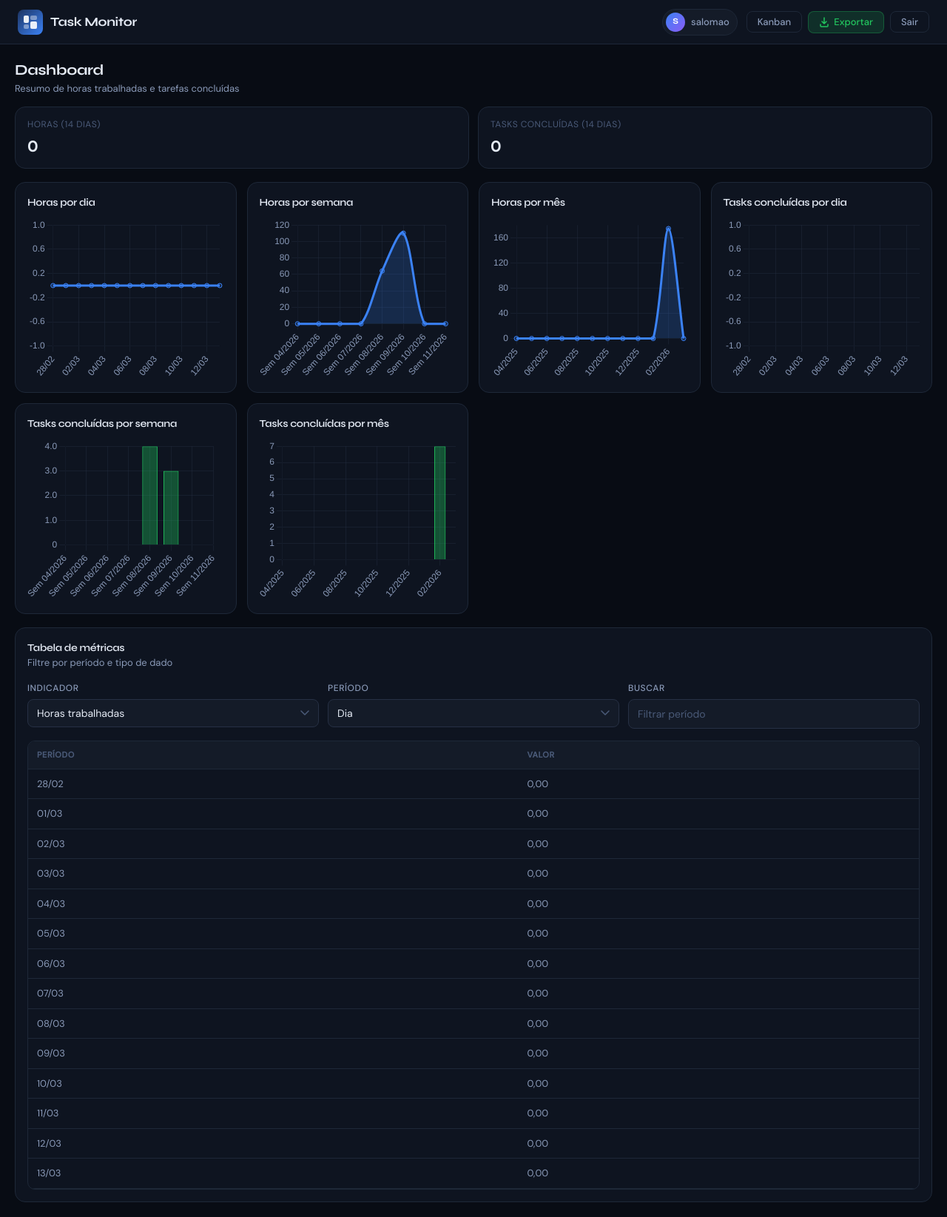
After one commit to henriquesalo/TaskMonitoringProject, a Django app: page /kanban/dashboard/ in a window 1280 px wide. The commit adds this page. Shown: the whole page at 74% size. Run offline with Django 5.2, Linux system fonts and the light colour scheme; a user stored in the database is signed in; data comes from the database, SQL or seed files in the repository.

Commit message:
Dashboard implementation v1

```diff
--- a/static/css/kanban.css
+++ b/static/css/kanban.css
@@ -390,6 +390,148 @@ select {
 .toast.toast-success { border-color: rgba(34,197,94,.3); color: var(--green); }
 .toast.toast-error   { border-color: rgba(239,68,68,.3); color: var(--red); }
 
+.dashboard {
+    padding: 20px;
+    display: flex;
+    flex-direction: column;
+    gap: 18px;
+    min-height: calc(100vh - 60px);
+}
+
+.dash-top {
+    display: flex;
+    flex-direction: column;
+    gap: 14px;
+}
+
+.dash-title h2 {
+    font-size: 20px;
+    font-weight: 700;
+}
+
+.dash-subtitle {
+    color: var(--text-2);
+    font-size: 13px;
+}
+
+.dash-summary {
+    display: flex;
+    gap: 12px;
+    flex-wrap: wrap;
+}
+
+.stat-card {
+    background: var(--surface);
+    border: 1px solid var(--border);
+    border-radius: var(--radius-lg);
+    padding: 14px 16px;
+    display: flex;
+    flex-direction: column;
+    gap: 6px;
+    min-width: 180px;
+    flex: 1 1 200px;
+}
+
+.stat-label {
+    font-size: 12px;
+    text-transform: uppercase;
+    letter-spacing: .04em;
+    color: var(--text-3);
+}
+
+.stat-value {
+    font-size: 20px;
+    font-weight: 700;
+}
+
+.dash-grid {
+    display: grid;
+    grid-template-columns: repeat(auto-fit, minmax(280px, 1fr));
+    gap: 14px;
+}
+
+.panel {
+    background: var(--surface);
+    border: 1px solid var(--border);
+    border-radius: var(--radius-lg);
+    padding: 16px;
+    display: flex;
+    flex-direction: column;
+    gap: 10px;
+    min-height: 280px;
+}
+
+.panel h3 {
+    font-size: 14px;
+    font-weight: 600;
+    color: var(--text);
+}
+
+.table-panel {
+    gap: 16px;
+}
+
+.table-head {
+    display: flex;
+    align-items: center;
+    justify-content: space-between;
+    gap: 12px;
+}
+
+.table-controls {
+    display: grid;
+    grid-template-columns: repeat(auto-fit, minmax(180px, 1fr));
+    gap: 12px;
+}
+
+.table-wrap {
+    width: 100%;
+    overflow: auto;
+    border-radius: var(--radius);
+    border: 1px solid var(--border);
+}
+
+.data-table {
+    width: 100%;
+    border-collapse: collapse;
+    min-width: 360px;
+}
+
+.data-table thead th {
+    text-align: left;
+    font-size: 11px;
+    text-transform: uppercase;
+    letter-spacing: .05em;
+    color: var(--text-3);
+    background: var(--surface-2);
+    padding: 10px 12px;
+    border-bottom: 1px solid var(--border);
+}
+
+.data-table tbody td {
+    padding: 10px 12px;
+    border-bottom: 1px solid var(--border);
+    color: var(--text-2);
+    font-size: 13px;
+}
+
+.data-table tbody tr:hover td {
+    background: rgba(59,130,246,.06);
+    color: var(--text);
+}
+
+.empty-cell {
+    text-align: center;
+    color: var(--text-3);
+    padding: 16px;
+}
+
+.chart-box {
+    position: relative;
+    height: 220px;
+    width: 100%;
+}
+
 /* Responsividade */
 @media (max-width: 640px) {
     .bar { padding: 0 14px; }
--- a/tasks/urls.py
+++ b/tasks/urls.py
@@ -10,5 +10,7 @@ urlpatterns = [
     path('kanban/updateTask/<int:task_id>/', views.updateTask, name='updateTask'),
     path('kanban/deleteTask/<int:task_id>/', views.deleteTask, name='deleteTask'),
     path('kanban/updateTaskStatus/<int:task_id>/', views.updateTaskStatus, name='updateTaskStatus'),
+    path('kanban/dashboard/', views.dashboard, name='dashboard'),
+    path('kanban/exportDashboard/', views.exportDashboardExcel, name='exportDashboardExcel'),
     path('kanban/exportTasks/', views.exportTasksExcel, name='exportTasksExcel'),
 ]
--- a/tasks/views.py
+++ b/tasks/views.py
@@ -7,9 +7,106 @@ from tasks.models import Task # importando o modelo de task para poder filtrar a
 from tasks.forms import TaskForm, RegistrationForm # importando o form da task e o de registro.
 from django.utils import timezone # importando timezone para poder usar no createTask e respeita o timezone do projeto.
 from django.http import JsonResponse, HttpResponse # importando JsonResponse para poder retornar um json no updateTaskStatus e HttpResponse para poder enviar arquivos ao navegador.
-from datetime import datetime
+from datetime import datetime, timedelta
 from openpyxl import Workbook # importando o Workbook que representa um arquivo excel.
 import json
+
+def build_dashboard_data(tasks):
+    tracked_tasks = list(tasks.exclude(start_time__isnull=True).exclude(end_time__isnull=True))
+    done_tasks = list(tasks.filter(status='done', end_time__isnull=False))
+
+    today = timezone.localdate()
+
+    daily_dates = [today - timedelta(days=i) for i in range(13, -1, -1)]
+    daily_hours = {d: 0 for d in daily_dates}
+    daily_done = {d: 0 for d in daily_dates}
+
+    for task in tracked_tasks:
+        end_date = timezone.localdate(task.end_time)
+        if end_date in daily_hours:
+            daily_hours[end_date] += task.calculate_worked_hours()
+
+    for task in done_tasks:
+        end_date = timezone.localdate(task.end_time)
+        if end_date in daily_done:
+            daily_done[end_date] += 1
+
+    daily_labels = [d.strftime("%d/%m") for d in daily_dates]
+    daily_hours_values = [round(daily_hours[d], 2) for d in daily_dates]
+    daily_done_values = [daily_done[d] for d in daily_dates]
+
+    week_starts = []
+    current_week_start = today - timedelta(days=today.weekday())
+    for i in range(7, -1, -1):
+        week_starts.append(current_week_start - timedelta(weeks=i))
+
+    weekly_hours = {d: 0 for d in week_starts}
+    weekly_done = {d: 0 for d in week_starts}
+
+    for task in tracked_tasks:
+        end_date = timezone.localdate(task.end_time)
+        week_start = end_date - timedelta(days=end_date.weekday())
+        if week_start in weekly_hours:
+            weekly_hours[week_start] += task.calculate_worked_hours()
+
+    for task in done_tasks:
+        end_date = timezone.localdate(task.end_time)
+        week_start = end_date - timedelta(days=end_date.weekday())
+        if week_start in weekly_done:
+            weekly_done[week_start] += 1
+
+    weekly_labels = [f"Sem {d.isocalendar().week:02d}/{d.isocalendar().year}" for d in week_starts]
+    weekly_hours_values = [round(weekly_hours[d], 2) for d in week_starts]
+    weekly_done_values = [weekly_done[d] for d in week_starts]
+
+    month_keys = []
+    base_month = today.replace(day=1)
+    for i in range(11, -1, -1):
+        year = base_month.year
+        month = base_month.month - i
+        while month <= 0:
+            month += 12
+            year -= 1
+        month_keys.append((year, month))
+
+    monthly_hours = {k: 0 for k in month_keys}
+    monthly_done = {k: 0 for k in month_keys}
+
+    for task in tracked_tasks:
+        end_date = timezone.localdate(task.end_time)
+        key = (end_date.year, end_date.month)
+        if key in monthly_hours:
+            monthly_hours[key] += task.calculate_worked_hours()
+
+    for task in done_tasks:
+        end_date = timezone.localdate(task.end_time)
+        key = (end_date.year, end_date.month)
+        if key in monthly_done:
+            monthly_done[key] += 1
+
+    monthly_labels = [f"{m:02d}/{y}" for (y, m) in month_keys]
+    monthly_hours_values = [round(monthly_hours[k], 2) for k in month_keys]
+    monthly_done_values = [monthly_done[k] for k in month_keys]
+
+    total_hours = round(sum(daily_hours_values), 2)
+    total_done = sum(daily_done_values)
+
+    return {
+        'hours': {
+            'daily': {'labels': daily_labels, 'values': daily_hours_values},
+            'weekly': {'labels': weekly_labels, 'values': weekly_hours_values},
+            'monthly': {'labels': monthly_labels, 'values': monthly_hours_values},
+        },
+        'done': {
+            'daily': {'labels': daily_labels, 'values': daily_done_values},
+            'weekly': {'labels': weekly_labels, 'values': weekly_done_values},
+            'monthly': {'labels': monthly_labels, 'values': monthly_done_values},
+        },
+        'totals': {
+            'hours': total_hours,
+            'done': total_done,
+        }
+    }
 
 def userLogin(request):
     if request.method == 'POST':
@@ -124,6 +221,42 @@ def updateTaskStatus(request, task_id):
         return JsonResponse({'success': True}) # retornando um json com sucesso.
 
 @login_required
+def dashboard(request):
+    tasks = Task.objects.filter(user=request.user)
+    dashboard_data = build_dashboard_data(tasks)
+    return render(request, 'task/dashboard.html', {
+        'dashboard_data': dashboard_data
+    })
+
+@login_required
+def exportDashboardExcel(request):
+    tasks = Task.objects.filter(user=request.user)
+    dashboard_data = build_dashboard_data(tasks)
+
+    workbook = Workbook()
+    workbook.remove(workbook.active)
+
+    def add_sheet(title, labels, values):
+        ws = workbook.create_sheet(title=title)
+        ws.append(["Período", "Valor"])
+        for label, value in zip(labels, values):
+            ws.append([label, value])
+
+    add_sheet("Horas - Dia", dashboard_data['hours']['daily']['labels'], dashboard_data['hours']['daily']['values'])
+    add_sheet("Horas - Semana", dashboard_data['hours']['weekly']['labels'], dashboard_data['hours']['weekly']['values'])
+    add_sheet("Horas - Mês", dashboard_data['hours']['monthly']['labels'], dashboard_data['hours']['monthly']['values'])
+    add_sheet("Concluídas - Dia", dashboard_data['done']['daily']['labels'], dashboard_data['done']['daily']['values'])
+    add_sheet("Concluídas - Semana", dashboard_data['done']['weekly']['labels'], dashboard_data['done']['weekly']['values'])
+    add_sheet("Concluídas - Mês", dashboard_data['done']['monthly']['labels'], dashboard_data['done']['monthly']['values'])
+
+    response = HttpResponse(
+        content_type="application/vnd.openxmlformats-officedocument.spreadsheetml.sheet"
+    )
+    response['Content-Disposition'] = 'attachment; filename="dashboard.xlsx"'
+    workbook.save(response)
+    return response
+
+@login_required
 def exportTasksExcel(request):
     workbook = Workbook() # criando um novo arquivo excel vazio.
     worksheet = workbook.active # pegando a planilha ativa do arquivo excel.
--- /dev/null
+++ b/templates/task/dashboard.html
@@ -0,0 +1,230 @@
+{% load static %}
+<!DOCTYPE html>
+<html lang="pt-br">
+<head>
+    <meta charset="utf-8">
+    <meta name="viewport" content="width=device-width, initial-scale=1">
+    <title>Task Monitor — Dashboard</title>
+    <link rel="preconnect" href="https://fonts.googleapis.com">
+    <link rel="preconnect" href="https://fonts.gstatic.com" crossorigin>
+    <link href="https://fonts.googleapis.com/css2?family=Syne:wght@400;600;700;800&family=DM+Sans:ital,opsz,wght@0,9..40,300;0,9..40,400;0,9..40,500;1,9..40,300&display=swap" rel="stylesheet">
+    <link rel="stylesheet" href="{% static 'css/kanban.css' %}?v=4">
+</head>
+<body>
+    <header class="bar">
+        <div class="bar-brand">
+            <div class="bar-logo">
+                <svg width="20" height="20" viewBox="0 0 20 20" fill="none">
+                    <rect x="1" y="1" width="7" height="10" rx="2" fill="currentColor" opacity="0.9"/>
+                    <rect x="1" y="13" width="7" height="6" rx="2" fill="currentColor" opacity="0.4"/>
+                    <rect x="10" y="1" width="9" height="6" rx="2" fill="currentColor" opacity="0.4"/>
+                    <rect x="10" y="9" width="9" height="10" rx="2" fill="currentColor" opacity="0.9"/>
+                </svg>
+            </div>
+            <h1>Task Monitor</h1>
+        </div>
+        <div class="top-actions">
+            <span class="user-badge">
+                <span class="user-avatar">{{ request.user.username|first|upper }}</span>
+                <span class="user-name">{{ request.user.username }}</span>
+            </span>
+            <a class="btn btn-ghost" href="{% url 'kanban' %}">Kanban</a>
+            <a class="btn btn-success" href="{% url 'exportDashboardExcel' %}">
+                <svg width="14" height="14" viewBox="0 0 14 14" fill="none"><path d="M2 10v2a1 1 0 001 1h8a1 1 0 001-1v-2M7 1v8M4 6l3 3 3-3" stroke="currentColor" stroke-width="1.5" stroke-linecap="round" stroke-linejoin="round"/></svg>
+                Exportar
+            </a>
+            <a class="btn btn-ghost" href="{% url 'logout' %}">Sair</a>
+        </div>
+    </header>
+
+    <main class="dashboard">
+        <div class="dash-top">
+            <div class="dash-title">
+                <h2>Dashboard</h2>
+                <p class="dash-subtitle">Resumo de horas trabalhadas e tarefas concluídas</p>
+            </div>
+            <div class="dash-summary">
+                <div class="stat-card">
+                    <span class="stat-label">Horas (14 dias)</span>
+                    <span class="stat-value">{{ dashboard_data.totals.hours }}</span>
+                </div>
+                <div class="stat-card">
+                    <span class="stat-label">Tasks concluídas (14 dias)</span>
+                    <span class="stat-value">{{ dashboard_data.totals.done }}</span>
+                </div>
+            </div>
+        </div>
+
+        <div class="dash-grid">
+            <section class="panel">
+                <h3>Horas por dia</h3>
+                <div class="chart-box"><canvas id="hoursDaily"></canvas></div>
+            </section>
+            <section class="panel">
+                <h3>Horas por semana</h3>
+                <div class="chart-box"><canvas id="hoursWeekly"></canvas></div>
+            </section>
+            <section class="panel">
+                <h3>Horas por mês</h3>
+                <div class="chart-box"><canvas id="hoursMonthly"></canvas></div>
+            </section>
+            <section class="panel">
+                <h3>Tasks concluídas por dia</h3>
+                <div class="chart-box"><canvas id="doneDaily"></canvas></div>
+            </section>
+            <section class="panel">
+                <h3>Tasks concluídas por semana</h3>
+                <div class="chart-box"><canvas id="doneWeekly"></canvas></div>
+            </section>
+            <section class="panel">
+                <h3>Tasks concluídas por mês</h3>
+                <div class="chart-box"><canvas id="doneMonthly"></canvas></div>
+            </section>
+        </div>
+
+        <section class="panel table-panel">
+            <div class="table-head">
+                <div>
+                    <h3>Tabela de métricas</h3>
+                    <p class="dash-subtitle">Filtre por período e tipo de dado</p>
+                </div>
+            </div>
+            <div class="table-controls">
+                <div class="field">
+                    <label for="metricSelect">Indicador</label>
+                    <select id="metricSelect">
+                        <option value="hours">Horas trabalhadas</option>
+                        <option value="done">Tasks concluídas</option>
+                    </select>
+                </div>
+                <div class="field">
+                    <label for="periodSelect">Período</label>
+                    <select id="periodSelect">
+                        <option value="daily">Dia</option>
+                        <option value="weekly">Semana</option>
+                        <option value="monthly">Mês</option>
+                    </select>
+                </div>
+                <div class="field">
+                    <label for="tableSearch">Buscar</label>
+                    <input id="tableSearch" type="text" placeholder="Filtrar período">
+                </div>
+            </div>
+            <div class="table-wrap">
+                <table class="data-table" id="metricsTable">
+                    <thead>
+                        <tr>
+                            <th>Período</th>
+                            <th>Valor</th>
+                        </tr>
+                    </thead>
+                    <tbody></tbody>
+                </table>
+            </div>
+        </section>
+    </main>
+
+    {{ dashboard_data|json_script:"dashboard-data" }}
+    <script src="https://cdn.jsdelivr.net/npm/chart.js@4.4.1/dist/chart.umd.min.js"></script>
+    <script>
+        const dashboardData = JSON.parse(document.getElementById('dashboard-data').textContent);
+        const baseOptions = {
+            responsive: true,
+            maintainAspectRatio: false,
+            plugins: {
+                legend: { display: false }
+            },
+            scales: {
+                x: { ticks: { color: '#8a9ab8' }, grid: { color: 'rgba(38,48,68,0.4)' } },
+                y: { ticks: { color: '#8a9ab8' }, grid: { color: 'rgba(38,48,68,0.4)' } }
+            }
+        };
+
+        function renderLine(id, labels, values, color) {
+            const ctx = document.getElementById(id);
+            if (!ctx) return;
+            new Chart(ctx, {
+                type: 'line',
+                data: {
+                    labels,
+                    datasets: [{
+                        data: values,
+                        borderColor: color,
+                        backgroundColor: color.replace('1)', '0.2)'),
+                        fill: true,
+                        tension: 0.3
+                    }]
+                },
+                options: baseOptions
+            });
+        }
+
+        function renderBar(id, labels, values, color) {
+            const ctx = document.getElementById(id);
+            if (!ctx) return;
+            new Chart(ctx, {
+                type: 'bar',
+                data: {
+                    labels,
+                    datasets: [{
+                        data: values,
+                        backgroundColor: color.replace('1)', '0.35)'),
+                        borderColor: color,
+                        borderWidth: 1
+                    }]
+                },
+                options: baseOptions
+            });
+        }
+
+        renderLine('hoursDaily', dashboardData.hours.daily.labels, dashboardData.hours.daily.values, 'rgba(59,130,246,1)');
+        renderLine('hoursWeekly', dashboardData.hours.weekly.labels, dashboardData.hours.weekly.values, 'rgba(59,130,246,1)');
+        renderLine('hoursMonthly', dashboardData.hours.monthly.labels, dashboardData.hours.monthly.values, 'rgba(59,130,246,1)');
+
+        renderBar('doneDaily', dashboardData.done.daily.labels, dashboardData.done.daily.values, 'rgba(34,197,94,1)');
+        renderBar('doneWeekly', dashboardData.done.weekly.labels, dashboardData.done.weekly.values, 'rgba(34,197,94,1)');
+        renderBar('doneMonthly', dashboardData.done.monthly.labels, dashboardData.done.monthly.values, 'rgba(34,197,94,1)');
+
+        const metricSelect = document.getElementById('metricSelect');
+        const periodSelect = document.getElementById('periodSelect');
+        const tableSearch = document.getElementById('tableSearch');
+        const tableBody = document.querySelector('#metricsTable tbody');
+
+        function formatValue(metric, value) {
+            if (metric === 'hours') {
+                return value.toFixed(2).replace('.', ',');
+            }
+            return value;
+        }
+
+        function renderTable() {
+            const metric = metricSelect.value;
+            const period = periodSelect.value;
+            const data = dashboardData[metric][period];
+            const filter = tableSearch.value.trim().toLowerCase();
+
+            tableBody.innerHTML = '';
+            let hasRows = false;
+
+            data.labels.forEach((label, index) => {
+                if (filter && !label.toLowerCase().includes(filter)) return;
+                const row = document.createElement('tr');
+                const value = data.values[index];
+                row.innerHTML = `<td>${label}</td><td>${formatValue(metric, value)}</td>`;
+                tableBody.appendChild(row);
+                hasRows = true;
+            });
+
+            if (!hasRows) {
+                const row = document.createElement('tr');
+                row.innerHTML = '<td colspan="2" class="empty-cell">Sem resultados</td>';
+                tableBody.appendChild(row);
+            }
+        }
+
+        [metricSelect, periodSelect].forEach(el => el.addEventListener('change', renderTable));
+        tableSearch.addEventListener('input', renderTable);
+        renderTable();
+    </script>
+</body>
+</html>
--- a/templates/task/kanban.html
+++ b/templates/task/kanban.html
@@ -33,6 +33,7 @@
                 <svg width="14" height="14" viewBox="0 0 14 14" fill="none"><path d="M7 1v12M1 7h12" stroke="currentColor" stroke-width="2" stroke-linecap="round"/></svg>
                 Nova Task
             </button>
+            <a class="btn btn-ghost" href="{% url 'dashboard' %}">Dashboard</a>
             <a class="btn btn-success" href="{% url 'exportTasksExcel' %}">
                 <svg width="14" height="14" viewBox="0 0 14 14" fill="none"><path d="M2 10v2a1 1 0 001 1h8a1 1 0 001-1v-2M7 1v8M4 6l3 3 3-3" stroke="currentColor" stroke-width="1.5" stroke-linecap="round" stroke-linejoin="round"/></svg>
                 Exportar
```
